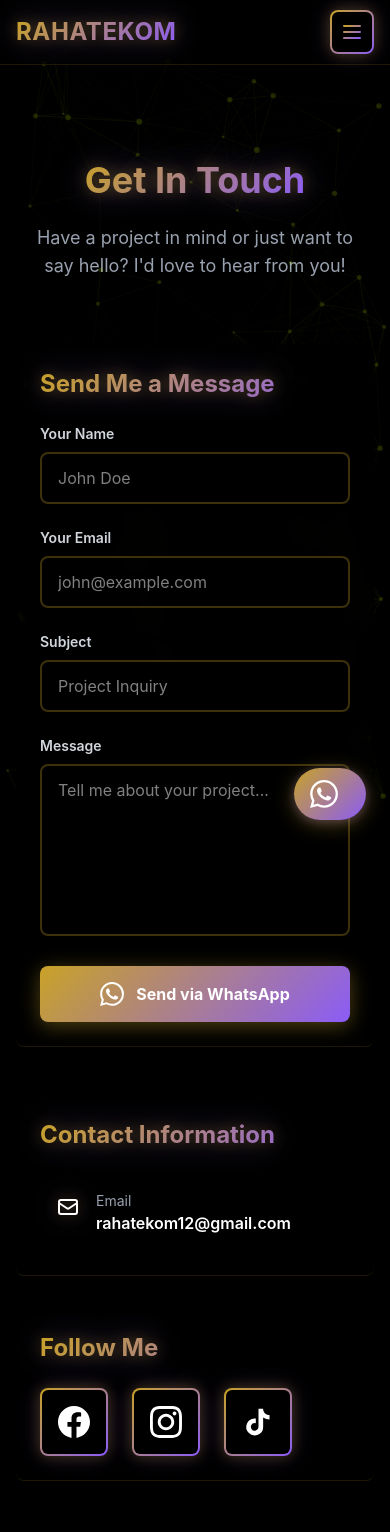
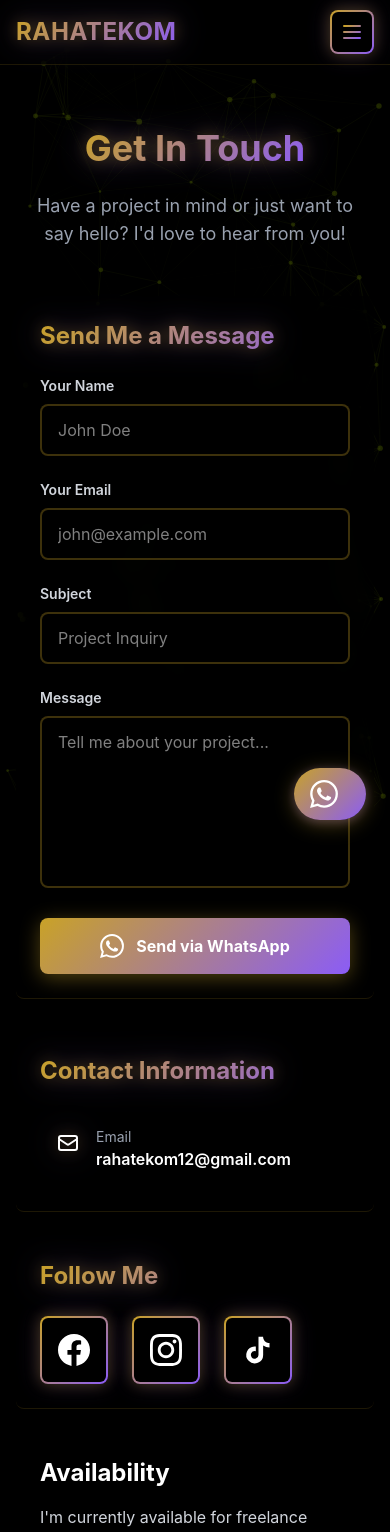
Before and after one commit to ahmed872/RAHTEKom1, a Next.js app: page /contact in a window 390 px wide. Shown: the top 1532 px of the page. Built offline with nearby package versions, Linux system fonts and the light colour scheme.

Commit message:
Fixed layout shift issues and improved mobile responsiveness for About and Contact pages

```diff
--- a/src/app/about/page.tsx
+++ b/src/app/about/page.tsx
@@ -84,13 +84,13 @@ export default function About() {
   return (
     <main className="min-h-screen pt-20">
       {/* Hero Section */}
-      <section className="py-20 px-4 sm:px-6 lg:px-8">
+      <section className="py-12 sm:py-16 lg:py-20 px-4 sm:px-6 lg:px-8">
         <div className="max-w-7xl mx-auto">
           <motion.div
             initial={{ opacity: 0, y: 50 }}
             animate={{ opacity: 1, y: 0 }}
             transition={{ duration: 0.8 }}
-            className="text-center mb-16"
+            className="text-center mb-12 sm:mb-16"
           >
             <h1 className="text-4xl sm:text-5xl md:text-6xl lg:text-7xl font-bold mb-6">
               <span className="neon-text">About Me</span>
@@ -101,7 +101,7 @@ export default function About() {
           </motion.div>
 
           {/* Story Section */}
-          <div className="grid grid-cols-1 lg:grid-cols-2 gap-12 items-center mb-20">
+          <div className="grid grid-cols-1 lg:grid-cols-2 gap-8 sm:gap-12 items-center mb-12 sm:mb-16 lg:mb-20">
             <motion.div
               initial={{ opacity: 0, x: -50 }}
               whileInView={{ opacity: 1, x: 0 }}
@@ -180,9 +180,9 @@ export default function About() {
             whileInView={{ opacity: 1, y: 0 }}
             transition={{ duration: 0.8 }}
             viewport={{ once: true }}
-            className="mb-20"
+            className="mb-12 sm:mb-16 lg:mb-20"
           >
-            <h2 className="text-3xl md:text-4xl font-bold mb-12 text-center">
+            <h2 className="text-3xl md:text-4xl font-bold mb-8 sm:mb-12 text-center">
               <span className="neon-text">My Journey</span>
             </h2>
             <div ref={timelineRef} className="relative">
@@ -192,7 +192,7 @@ export default function About() {
               {timeline.map((item, index) => (
                 <div
                   key={index}
-                  className={`timeline-item relative mb-12 ${
+                  className={`timeline-item relative mb-8 sm:mb-12 ${
                     index % 2 === 0 ? 'lg:pr-1/2 lg:text-right' : 'lg:pl-1/2 lg:ml-auto'
                   }`}
                 >
@@ -218,10 +218,10 @@ export default function About() {
             transition={{ duration: 0.8 }}
             viewport={{ once: true }}
           >
-            <h2 className="text-3xl md:text-4xl font-bold mb-12 text-center">
+            <h2 className="text-3xl md:text-4xl font-bold mb-8 sm:mb-12 text-center">
               <span className="neon-text">Technical Stack</span>
             </h2>
-            <div className="grid grid-cols-1 md:grid-cols-2 lg:grid-cols-4 gap-6">
+            <div className="grid grid-cols-1 md:grid-cols-2 lg:grid-cols-4 gap-4 sm:gap-6">
               {techStack.map((stack, index) => (
                 <motion.div
                   key={stack.category}
@@ -230,12 +230,12 @@ export default function About() {
                   transition={{ duration: 0.8, delay: index * 0.1 }}
                   viewport={{ once: true }}
                   whileHover={{ scale: 1.05 }}
-                  className="glass-effect p-6 rounded-lg"
+                  className="glass-effect p-4 sm:p-6 rounded-lg"
                 >
-                  <h3 className="text-xl font-bold neon-text mb-4">{stack.category}</h3>
+                  <h3 className="text-lg sm:text-xl font-bold neon-text mb-3 sm:mb-4">{stack.category}</h3>
                   <ul className="space-y-2">
                     {stack.technologies.map((tech) => (
-                      <li key={tech} className="text-gray-300 flex items-center">
+                      <li key={tech} className="text-sm sm:text-base text-gray-300 flex items-center">
                         <span className="w-2 h-2 rounded-full mr-2" style={{ background: 'linear-gradient(135deg, #C9A227 0%, #8B5CF6 100%)' }}></span>
                         {tech}
                       </li>
--- a/src/app/contact/page.tsx
+++ b/src/app/contact/page.tsx
@@ -87,13 +87,14 @@ export default function Contact() {
   return (
     <main className="min-h-screen pt-20">
       {/* Hero Section */}
-      <section className="py-20 px-4 sm:px-6 lg:px-8">
+      <section className="py-12 sm:py-16 lg:py-20 px-4 sm:px-6 lg:px-8">
         <div className="max-w-7xl mx-auto">
           <motion.div
-            initial={{ opacity: 0, y: 50 }}
-            animate={{ opacity: 1, y: 0 }}
-            transition={{ duration: 0.8 }}
-            className="text-center mb-16"
+            initial={{ opacity: 0, y: 20 }}
+            whileInView={{ opacity: 1, y: 0 }}
+            transition={{ duration: 0.6 }}
+            viewport={{ once: true }}
+            className="text-center mb-12 sm:mb-16"
           >
             <h1 className="text-4xl sm:text-5xl md:text-6xl lg:text-7xl font-bold mb-6">
               <span className="neon-text">Get In Touch</span>
@@ -103,12 +104,13 @@ export default function Contact() {
             </p>
           </motion.div>
 
-          <div className="grid grid-cols-1 lg:grid-cols-2 gap-12">
+          <div className="grid grid-cols-1 lg:grid-cols-2 gap-8 sm:gap-12">
             {/* Contact Form */}
             <motion.div
-              initial={{ opacity: 0, x: -50 }}
-              animate={{ opacity: 1, x: 0 }}
-              transition={{ duration: 0.8 }}
+              initial={{ opacity: 0, y: 20 }}
+              whileInView={{ opacity: 1, y: 0 }}
+              transition={{ duration: 0.6, delay: 0.1 }}
+              viewport={{ once: true }}
               className="glass-effect p-6 sm:p-8 rounded-lg"
             >
               <h2 className="text-2xl sm:text-3xl font-bold mb-6 neon-text">Send Me a Message</h2>
@@ -236,10 +238,11 @@ export default function Contact() {
 
             {/* Contact Info */}
             <motion.div
-              initial={{ opacity: 0, x: 50 }}
-              animate={{ opacity: 1, x: 0 }}
-              transition={{ duration: 0.8 }}
-              className="space-y-8"
+              initial={{ opacity: 0, y: 20 }}
+              whileInView={{ opacity: 1, y: 0 }}
+              transition={{ duration: 0.6, delay: 0.2 }}
+              viewport={{ once: true }}
+              className="space-y-6 sm:space-y-8"
             >
               {/* Contact Details */}
               <div className="glass-effect p-6 sm:p-8 rounded-lg">
@@ -293,8 +296,8 @@ export default function Contact() {
               </div>
 
               {/* Availability */}
-              <div className="glass-effect p-8 rounded-lg">
-                <h2 className="text-3xl font-bold mb-6 text-neon-lime">Availability</h2>
+              <div className="glass-effect p-6 sm:p-8 rounded-lg">
+                <h2 className="text-2xl sm:text-3xl font-bold mb-4 sm:mb-6 text-neon-lime">Availability</h2>
                 <p className="text-gray-300 mb-4">
                   I&apos;m currently available for freelance projects and collaborations. Let&apos;s create something amazing together!
                 </p>
```
